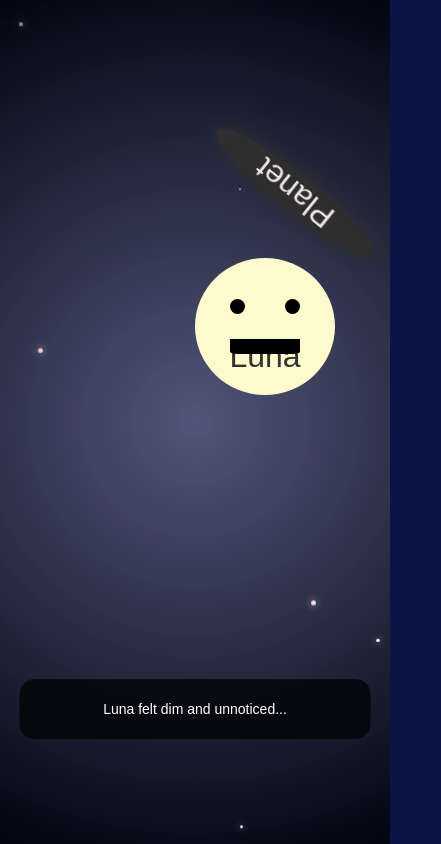
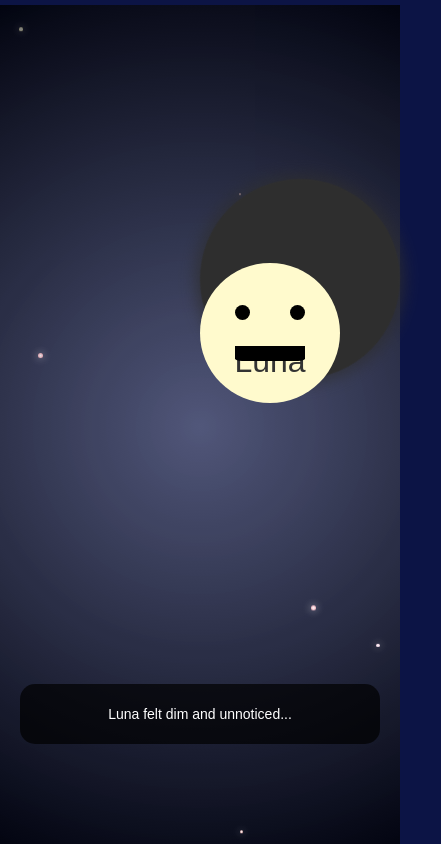
Before and after one commit to SowmyaSowmi3012/luna-story, a React (Create React App) app: page / in a window 390 px wide. Shown: the top 844 px of the page, 441 px wide, since content can reach past the window. Built offline with nearby package versions, Linux system fonts and the light colour scheme.

Commit message:
Update index.css

```diff
--- a/src/index.css
+++ b/src/index.css
@@ -455,13 +455,10 @@ button:disabled {
 }
 
 
+
 /* More Responsive Tweaks for Larger Screens */
 
 @media (max-width: 768px) {
-  body {
-    overflow-x: hidden; /* Prevent horizontal scrolling */
-  }
-
   .scene {
     flex-direction: column; /* Stack elements vertically */
     gap: 10px; /* Minimal space between elements */
@@ -504,35 +501,21 @@ button:disabled {
 
 /* For mobile screens */
 @media (max-width: 480px) {
-  body {
-    overflow-x: hidden; /* Prevent horizontal scrolling */
-    margin: 0; /* Remove any default margins */
-    padding: 0; /* Remove any default padding */
-  }
-
   .scene {
-    display: flex;
-    flex-direction: column; /* Stack elements vertically */
+    padding: 5px; /* Add minimal padding */
     gap: 5px; /* Tight spacing between elements */
-    width: 100%; /* Ensure scene takes full width */
-    height: 100vh; /* Ensure scene takes full height */
-    overflow: hidden; /* Prevent any overflow */
   }
 
   .planet, .sun {
-    width: 100%; /* Ensure the planets don't overflow */
-    max-width: 200px; /* Prevent overflow */
-    height: auto; /* Maintain aspect ratio */
+    width: 200px; /* Compact size */
+    height: 200px;
     margin: 5px 0; /* Tight vertical spacing */
   }
-
   .luna {
-    width: 100%; /* Ensure luna doesn't overflow */
-    max-width: 100px; /* Prevent overflow */
-    height: auto; /* Maintain aspect ratio */
+    width: 100px; /* Compact size */
+    height: 100px;
     margin: 5px 0; /* Tight vertical spacing */
   }
-
   .text-box {
     font-size: 14px; /* Smaller font */
     width: 90%; /* Utilize most of the screen width */
@@ -546,7 +529,7 @@ button:disabled {
   }
 
   button {
-    width: 100%; /* Full width buttons */
+    width: 50%; /* Full width buttons */
     font-size: 14px; /* Adjust font size */
     padding: 8px 10px; /* Compact padding */
     margin: 5px 0; /* Tight vertical spacing */
@@ -563,5 +546,4 @@ button:disabled {
   }
 }
 
-
 /* For larger screens (desktop or wider devices) */
```
